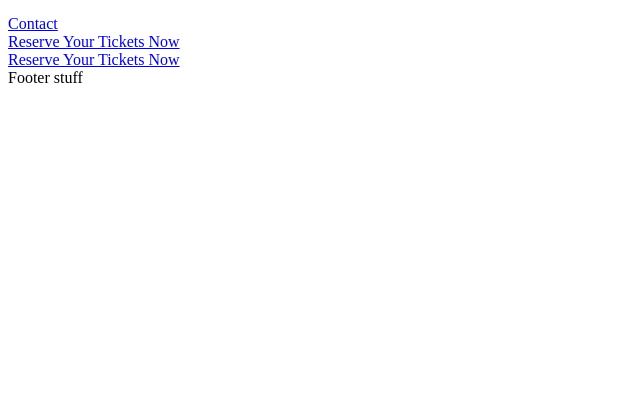
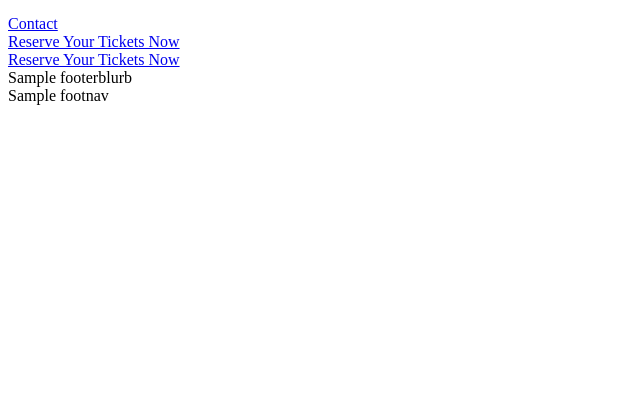
Before and after one commit to jakimfett/cms-modules-pages, a PHP site: template views/template/page.php in a window 1280 px wide. Shown: the part 329-749 px from the top of the page, without its empty margins (0-640 px from the left). Run offline with PHP 8.4, Linux system fonts and the light colour scheme; the template is opened without the code that fills it: most values are stand-ins (such as "Sample title", 1, 10 or a date in 2020); data that the repository does not hold is empty.

Commit message:
Add footer blurb and links

```diff
--- a/views/template/page.php
+++ b/views/template/page.php
@@ -1,4 +1,3 @@
-
 <body>
     <div id="page">
         <div id="content-container">
@@ -48,6 +47,14 @@
         </div>
     </div>
     <div id="footer">
-        <div>Footer stuff</div>
+        <div id="footer-container">
+            <div id="footer-left">
+                <?= $footerblurb; ?>
+            </div>
+            <div id="footer-right">
+                <?= $footnav; ?>
+            </div>
+        </div>
+        <div class="clear"></div>
     </div>
 </body>
```
Also changed, not shown: classes/controller/pages.php (+16 -1 lines).
